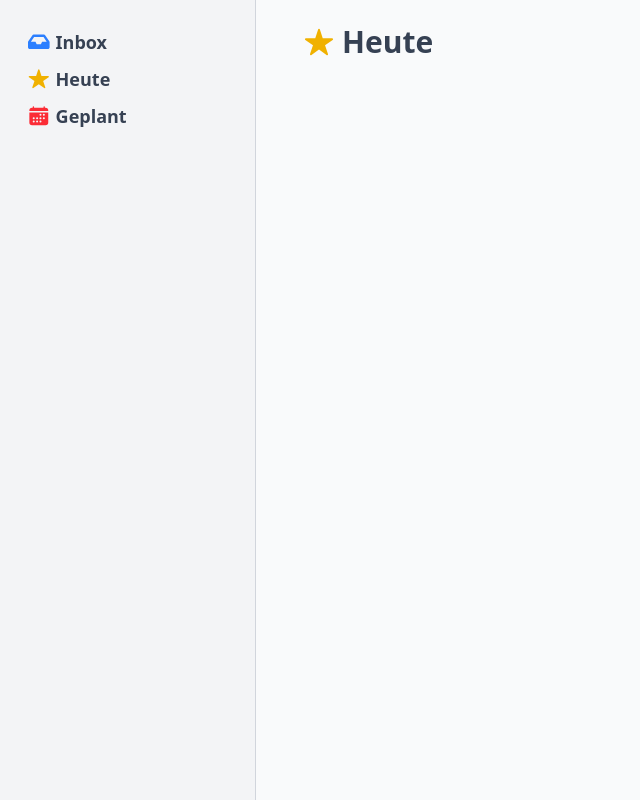
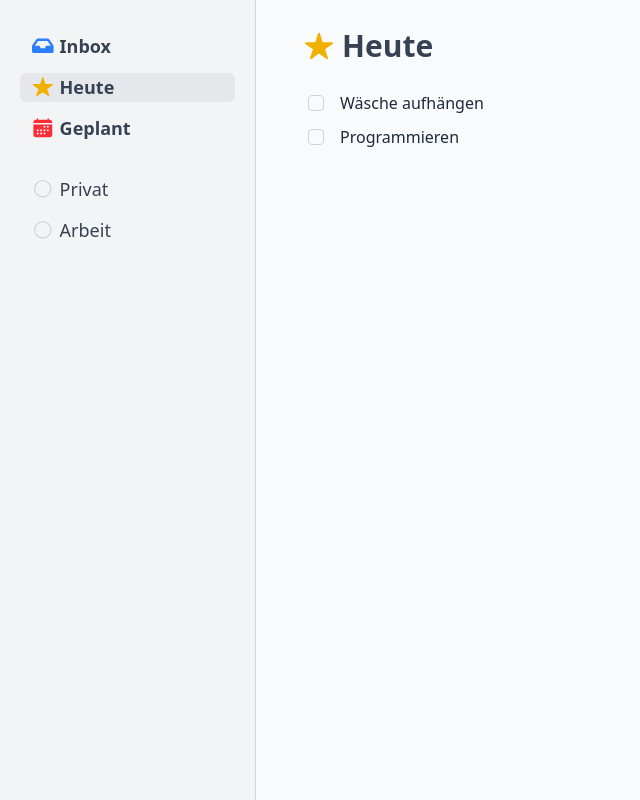
Before and after one commit to JohannesBorchard/todo, a React (Vite) app: page / in a window 1280 px wide. Shown: the whole page, without its empty margins (0-640 px from the left). Built offline with nearby package versions, Linux system fonts and the light colour scheme.

Commit message:
Basic Layout

```diff
--- a/src/App.tsx
+++ b/src/App.tsx
@@ -1,28 +1,29 @@
-import { IoStar, IoCalendar } from "react-icons/io5"
+import { IoStar, IoCalendar, IoRadioButtonOffOutline } from "react-icons/io5"
 import { FaInbox } from "react-icons/fa"
 
 function App() {
   return (
     <>
-      <div className="flex h-screen bg-gray-50">
+      <div className="flex h-screen bg-gray-50 select-none">
         <aside className="w-64 overflow-y-auto border-r border-gray-300 bg-gray-100">
-          <nav className="p-7">
-            <ul className="flex flex-col gap-2 text-lg font-semibold text-gray-700">
-              <li>
+          {/* Ansichten */}
+          <nav className="px-5 py-8">
+            <ul className="flex flex-col gap-3 text-lg font-semibold text-gray-700">
+              <li className="px-3">
                 <FaInbox
                   className="mr-1.5 mb-1 inline text-blue-500"
                   size="1.2em"
                 />
                 Inbox
               </li>
-              <li>
+              <li className="rounded-md bg-gray-200 px-3">
                 <IoStar
                   className="mr-1.5 mb-1 inline text-yellow-500"
                   size="1.2em"
                 />
                 Heute
               </li>
-              <li>
+              <li className="px-3">
                 <IoCalendar
                   className="mr-1.5 mb-1 inline text-red-500"
                   size="1.2em"
@@ -31,12 +32,105 @@ function App() {
               </li>
             </ul>
           </nav>
+          {/* Projekte */}
+          <nav className="px-5">
+            <ul className="flex flex-col gap-3 text-lg font-medium text-gray-700">
+              <li className="px-3">
+                <IoRadioButtonOffOutline
+                  className="mr-1.5 mb-1 inline text-gray-300"
+                  size="1.2em"
+                />
+                Privat
+              </li>
+              <li className="px-3">
+                <IoRadioButtonOffOutline
+                  className="mr-1.5 mb-1 inline text-gray-300"
+                  size="1.2em"
+                />
+                Arbeit
+              </li>
+            </ul>
+          </nav>
         </aside>
-        <main className="flex-1 overflow-y-auto px-12 py-6 text-gray-700">
+        <main className="flex-1 overflow-y-auto px-12 py-7 text-gray-700">
           <h1 className="text-3xl font-bold">
             <IoStar className="mr-2 mb-1.5 inline text-yellow-500" size="1em" />
             Heute
           </h1>
+          <ul className="flex flex-col gap-2 px-1 py-6">
+            <li>
+              <div className="inline-flex items-center">
+                <label
+                  className="relative flex cursor-pointer items-center"
+                  htmlFor="check-1"
+                >
+                  <input
+                    type="checkbox"
+                    className="peer h-4 w-4 cursor-pointer appearance-none rounded border border-slate-300 transition-all checked:border-blue-600 checked:bg-blue-600 hover:shadow-lg"
+                    id="check-1"
+                  />
+                  <span className="absolute top-1/2 left-1/2 -translate-x-1/2 -translate-y-1/2 transform text-white opacity-0 peer-checked:opacity-100">
+                    <svg
+                      xmlns="http://www.w3.org/2000/svg"
+                      className="h-3 w-3"
+                      viewBox="0 0 20 20"
+                      fill="currentColor"
+                      stroke="currentColor"
+                      strokeWidth="1"
+                    >
+                      <path
+                        fillRule="evenodd"
+                        d="M16.707 5.293a1 1 0 010 1.414l-8 8a1 1 0 01-1.414 0l-4-4a1 1 0 011.414-1.414L8 12.586l7.293-7.293a1 1 0 011.414 0z"
+                        clipRule="evenodd"
+                      ></path>
+                    </svg>
+                  </span>
+                </label>
+                <label
+                  className="ml-4 cursor-pointer text-base text-slate-800"
+                  htmlFor="check-1"
+                >
+                  Wäsche aufhängen
+                </label>
+              </div>
+            </li>
+            <li>
+              <div className="inline-flex items-center">
+                <label
+                  className="relative flex cursor-pointer items-center"
+                  htmlFor="check-2"
+                >
+                  <input
+                    type="checkbox"
+                    className="peer h-4 w-4 cursor-pointer appearance-none rounded border border-slate-300 transition-all checked:border-blue-600 checked:bg-blue-600 hover:shadow-lg"
+                    id="check-2"
+                  />
+                  <span className="absolute top-1/2 left-1/2 -translate-x-1/2 -translate-y-1/2 transform text-white opacity-0 peer-checked:opacity-100">
+                    <svg
+                      xmlns="http://www.w3.org/2000/svg"
+                      className="h-3 w-3"
+                      viewBox="0 0 20 20"
+                      fill="currentColor"
+                      stroke="currentColor"
+                      strokeWidth="1"
+                    >
+                      <path
+                        fillRule="evenodd"
+                        d="M16.707 5.293a1 1 0 010 1.414l-8 8a1 1 0 01-1.414 0l-4-4a1 1 0 011.414-1.414L8 12.586l7.293-7.293a1 1 0 011.414 0z"
+                        clipRule="evenodd"
+                      ></path>
+                    </svg>
+                  </span>
+                </label>
+                <label
+                  className="ml-4 cursor-pointer text-base text-slate-800"
+                  htmlFor="check-2"
+                >
+                  Programmieren
+                </label>
+              </div>
+            </li>
+          </ul>
         </main>
       </div>
     </>
```
